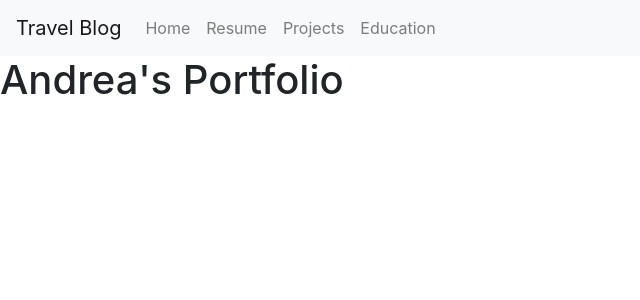
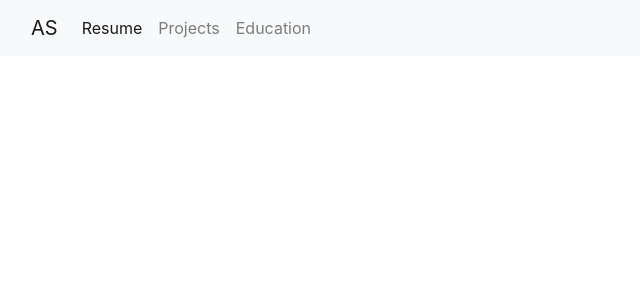
Before and after one commit to anlsim/anlsim.github.io, a React (Create React App) app: page / in a window 1280 px wide. Shown: the top 300 px of the page, without its empty margins (0-640 px from the left). Built offline with nearby package versions, Linux system fonts and the light colour scheme.

Commit message:
updating navbar using Bootstrap 5

```diff
--- a/public/index.html
+++ b/public/index.html
@@ -29,6 +29,8 @@
   <body>
     <noscript>You need to enable JavaScript to run this app.</noscript>
     <div id="root"></div>
+    <script src="https://cdn.jsdelivr.net/npm/@popperjs/core@2.5.4/dist/umd/popper.min.js" integrity="sha384-q2kxQ16AaE6UbzuKqyBE9/u/KzioAlnx2maXQHiDX9d4/zp8Ok3f+M7DPm+Ib6IU" crossorigin="anonymous"></script>
+<script src="https://cdn.jsdelivr.net/npm/bootstrap@5.0.0-beta1/dist/js/bootstrap.min.js" integrity="sha384-pQQkAEnwaBkjpqZ8RU1fF1AKtTcHJwFl3pblpTlHXybJjHpMYo79HY3hIi4NKxyj" crossorigin="anonymous"></script>
     <!--
       This HTML file is a template.
       If you open it directly in the browser, you will see an empty page.
--- a/src/App.js
+++ b/src/App.js
@@ -5,7 +5,7 @@ function App() {
   return (
     <>
     <NavBar />
-   <h1>Andrea's Portfolio</h1>
+
    </>
   );
 }
--- a/src/components/NavBar.js
+++ b/src/components/NavBar.js
@@ -1,18 +1,35 @@
 import React from 'react';
-import Navbar from 'react-bootstrap/Navbar';
-import Nav from 'react-bootstrap/Nav';
 
-const NavBar = () => (
-    <>
-    <Navbar bg="light" variant="light">
-        <Navbar.Brand href="/">Travel Blog</Navbar.Brand>
-        <Nav className="mr-auto">
-          <Nav.Link href="/">Home</Nav.Link>
-          <Nav.Link href="/resume">Resume</Nav.Link>
-          <Nav.Link href="/projects">Projects</Nav.Link>
-          <Nav.Link href="/education">Education</Nav.Link>
-        </Nav>
-      </Navbar>
-        </>
+const NavBar = () => {
+
+    return (
+        <nav className ="navbar navbar-expand-lg navbar-light bg-light">
+        <div className="container-fluid">
+          <a className="navbar-brand" href="#">AS</a>
+          <button className="navbar-toggler" type="button" data-bs-toggle="collapse" data-bs-target="#navbarSupportedContent" aria-controls="navbarSupportedContent" aria-expanded="false" aria-label="Toggle navigation">
+            <span className="navbar-toggler-icon"></span>
+          </button>
+          <div className="collapse navbar-collapse" id="navbarSupportedContent">
+            <ul className="navbar-nav me-auto mb-2 mb-lg-0">
+              <li className="nav-item">
+                <a className="nav-link active" aria-current="page" href="#">Resume</a>
+              </li>
+              <li className="nav-item">
+                <a className="nav-link" href="#">Projects</a>
+              </li>
+              <li className="nav-item">
+                <a className="nav-link" href="#">Education</a>
+              </li>
+
+
+            </ul>
+
+          </div>
+        </div>
+      </nav>
+
     );
+}
+
+
     export default NavBar;
```
